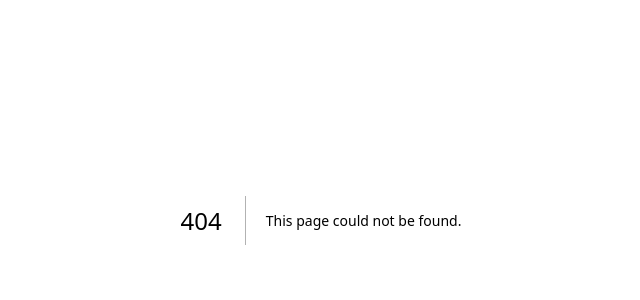
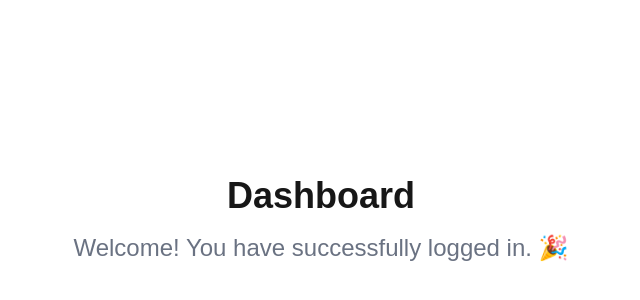
Before and after one commit to yilmazcite/nextjs-auth-demo, a Next.js app: page /dashboard in a window 1280 px wide. Before the commit this address had no page. Shown: the part 180-480 px from the top of the page, without its empty margins (319-959 px from the left). Built offline with nearby package versions, Linux system fonts and the light colour scheme.

Commit message:
feat: create dashboard

```diff
--- /dev/null
+++ b/src/app/dashboard/page.tsx
@@ -0,0 +1,11 @@
+export default function Dashboard() {
+  return (
+    <div className="flex flex-col items-center justify-center min-h-screen px-4">
+      <h1 className="text-4xl font-bold mb-4">Dashboard</h1>
+
+      <p className="text-2xl text-gray-500">
+        Welcome! You have successfully logged in. 🎉
+      </p>
+    </div>
+  )
+}
```
